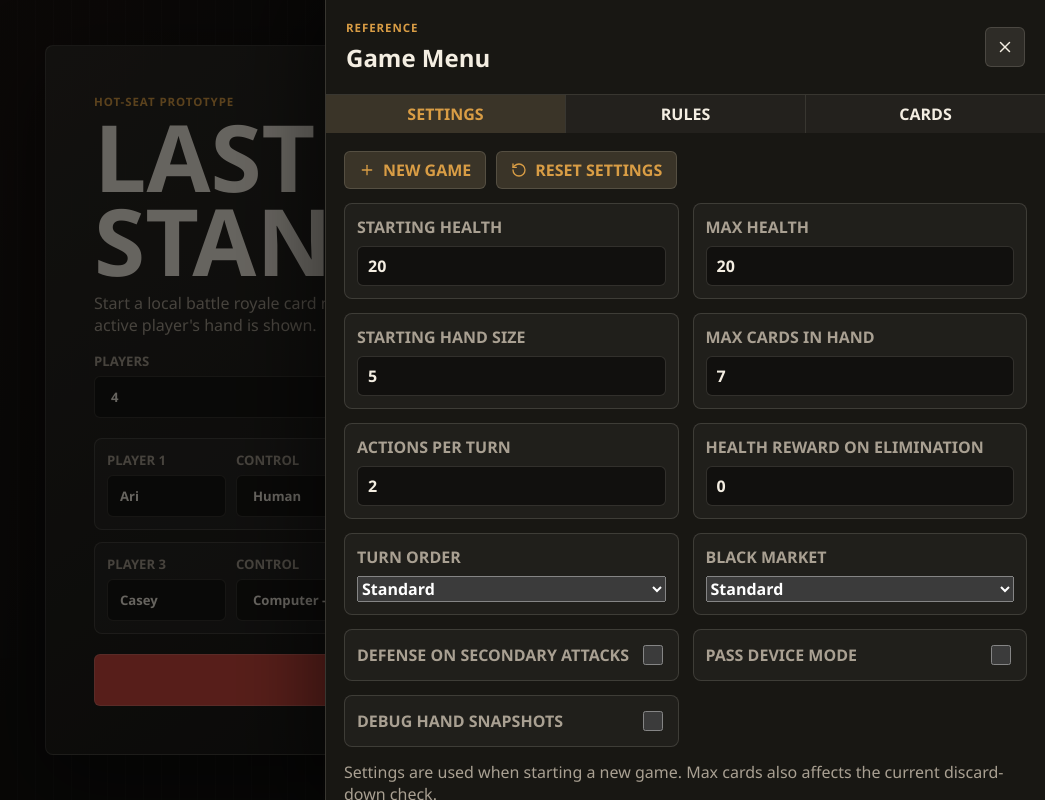
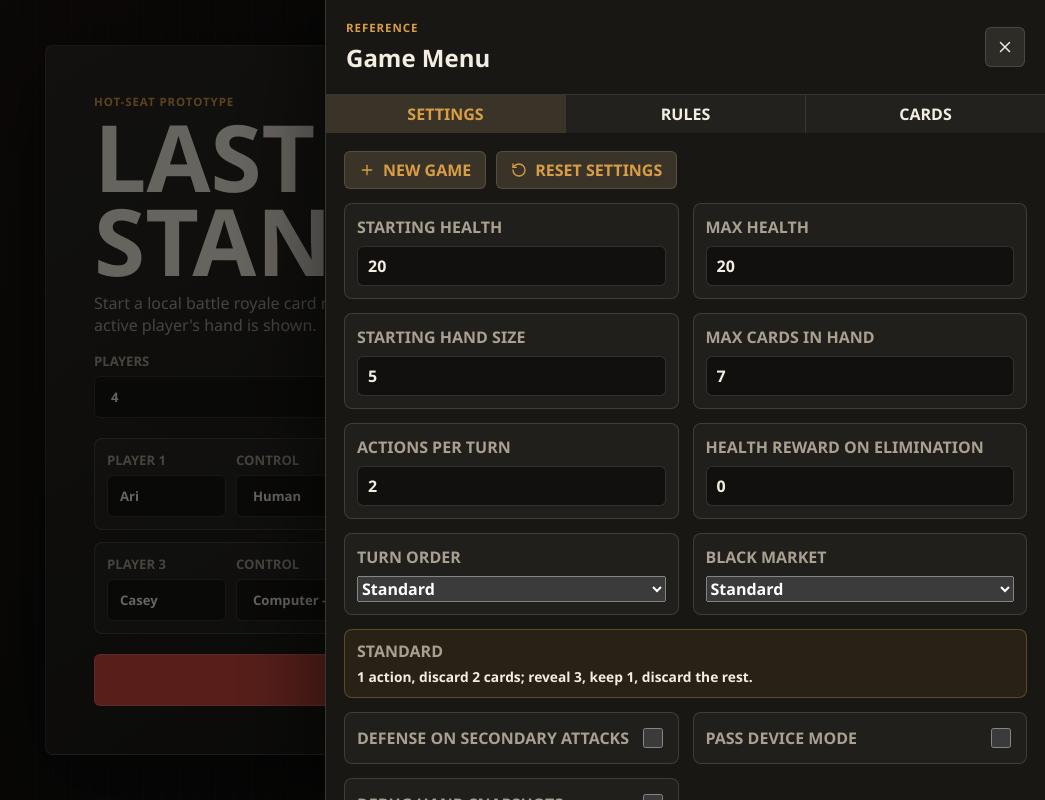
Before and after one commit to gcoxdev/outdrawn, a React (Vite) app: page / in a window 1280 px wide. Both pictures are taken after a click on the button "MENU". Shown: the whole page, without its empty margins (235-1280 px from the left). Built offline with nearby package versions, Linux system fonts and the light colour scheme.

Commit message:
feat: summarize market preset settings

```diff
--- a/src/components/GameMenu.tsx
+++ b/src/components/GameMenu.tsx
@@ -41,6 +41,7 @@ const settingFields: Array<{
 export function GameMenu({ settings, dispatch, variant = "floating" }: GameMenuProps) {
   const [isOpen, setIsOpen] = useState(false);
   const [activeTab, setActiveTab] = useState<MenuTab>("settings");
+  const blackMarketConfig = settings.blackMarketPreset === "custom" ? settings.blackMarketCustom : blackMarketPresets[settings.blackMarketPreset];
   const cardsByType = useMemo(
     () =>
       allCards.reduce<Record<string, typeof allCards>>((groups, card) => {
@@ -169,6 +170,10 @@ export function GameMenu({ settings, dispatch, variant = "floating" }: GameMenuP
                     ))}
                   </select>
                 </label>
+                <div className="setting-control setting-control--wide market-summary">
+                  <span>{labelBlackMarketPreset(settings.blackMarketPreset)}</span>
+                  <p>{summarizeBlackMarket(blackMarketConfig)}</p>
+                </div>
                 {settings.blackMarketPreset === "custom" && (
                   <div className="setting-control setting-control--wide">
                     <span>Custom Black Market</span>
@@ -325,3 +330,14 @@ function labelBlackMarketPreset(preset: BlackMarketPreset): string {
 
   return labels[preset];
 }
+
+function summarizeBlackMarket(config: BlackMarketConfig): string {
+  const costs = [
+    config.actionCost > 0 ? `${config.actionCost} action${config.actionCost === 1 ? "" : "s"}` : null,
+    config.discardCost > 0 ? `discard ${config.discardCost} card${config.discardCost === 1 ? "" : "s"}` : null,
+    config.healthCost > 0 ? `pay ${config.healthCost} health` : null
+  ].filter(Boolean);
+  const costText = costs.length > 0 ? costs.join(", ") : "no extra cost";
+
+  return `${costText}; reveal ${config.revealCount}, keep ${config.keepCount}, discard the rest.`;
+}
--- a/src/index.css
+++ b/src/index.css
@@ -188,6 +188,22 @@ button {
 
 .setting-control--wide {
   grid-column: 1 / -1;
+}
+
+.market-summary {
+  gap: 6px;
+  padding: 10px 12px;
+  background: rgba(224, 164, 67, 0.08);
+  border-color: rgba(224, 164, 67, 0.3);
+}
+
+.market-summary p {
+  margin: 0;
+  color: var(--text);
+  font-size: 0.86rem;
+  font-weight: 650;
+  line-height: 1.35;
+  text-transform: none;
 }
 
 .market-custom-grid {
```
